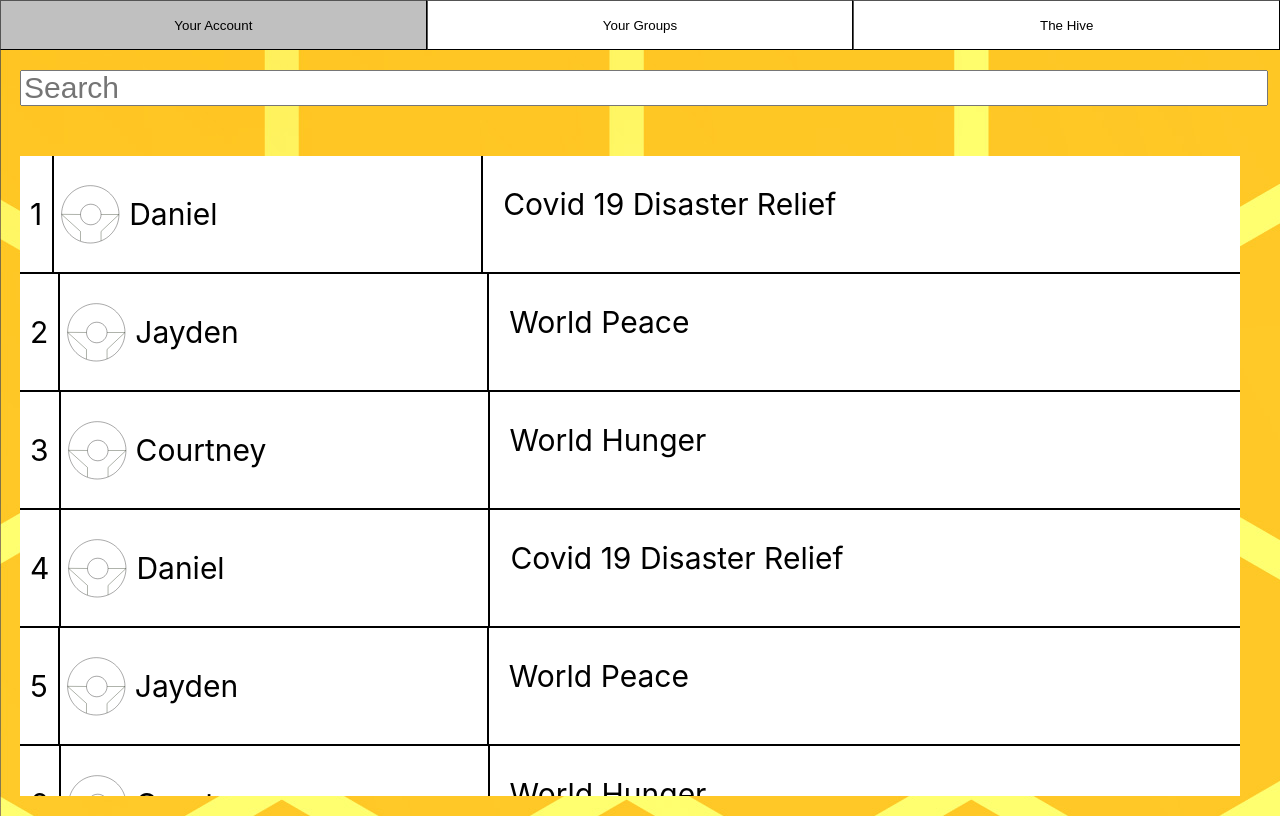
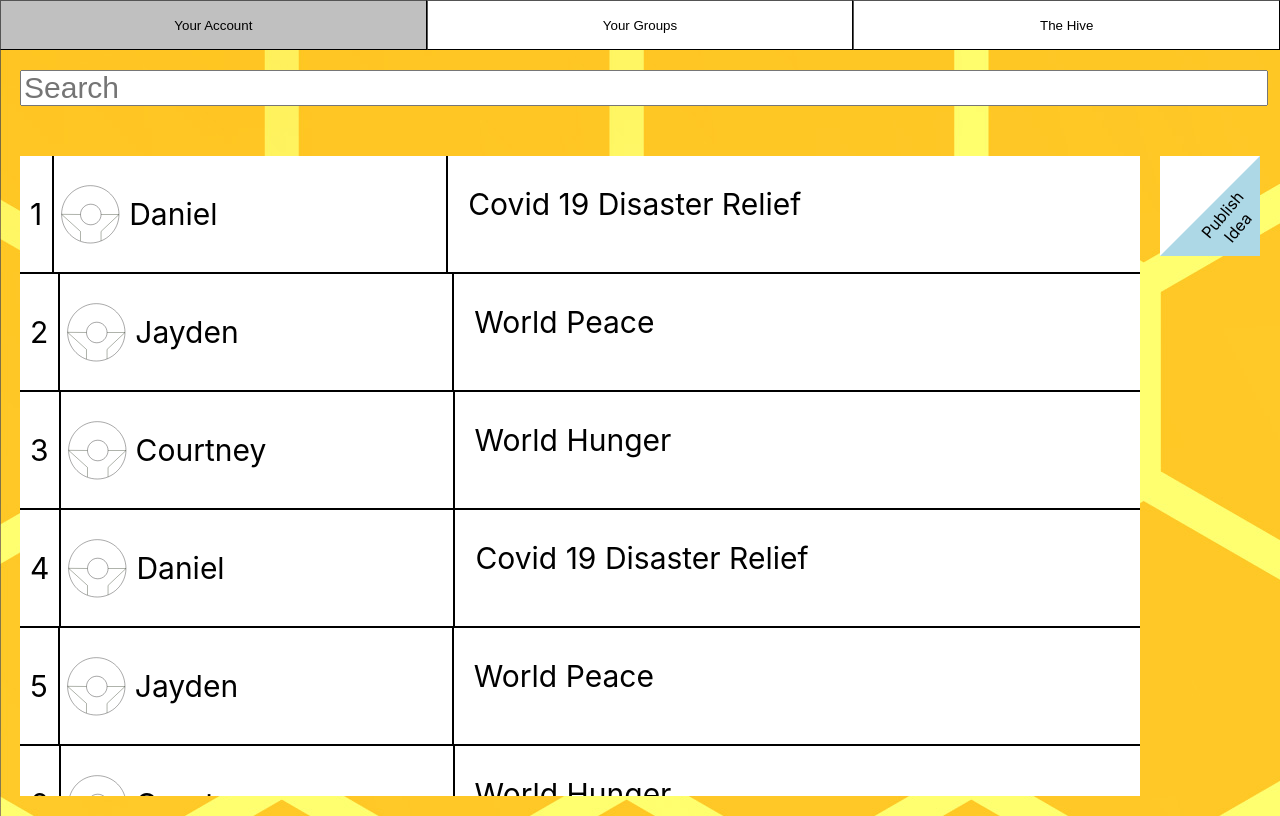
Before and after one commit to danield33/the_hive, a React (Create React App) app: page / in a window 1280 px wide. Built offline with nearby package versions, Linux system fonts and the light colour scheme.

Commit message:
Add publish idea button

```diff
--- a/src/components/CreatedList.js
+++ b/src/components/CreatedList.js
@@ -4,7 +4,9 @@ export function CreatedList({data}) {
     return (
         <div className={'forumList'}>
 
-
+            <div className={'triangle'}>
+                <p style={{transform: 'rotate(310deg)', position: 'absolute', marginLeft: -60, marginTop: 45, textAlign: 'center'}}>Publish Idea</p>
+            </div>
 
         </div>
     );
--- a/src/index.css
+++ b/src/index.css
@@ -76,3 +76,15 @@ code {
   -webkit-box-direction: normal;
   flex-direction: column
 }
+
+.triangle{
+  width: 0;
+  height: 0;
+  transform: rotate(0deg);
+  border-left: 100px solid transparent;
+  border-right: 0px solid transparent;
+  border-bottom: 100px solid lightblue;
+}
+.triangle:hover{
+  border-bottom: 100px solid #358;
+}
```
